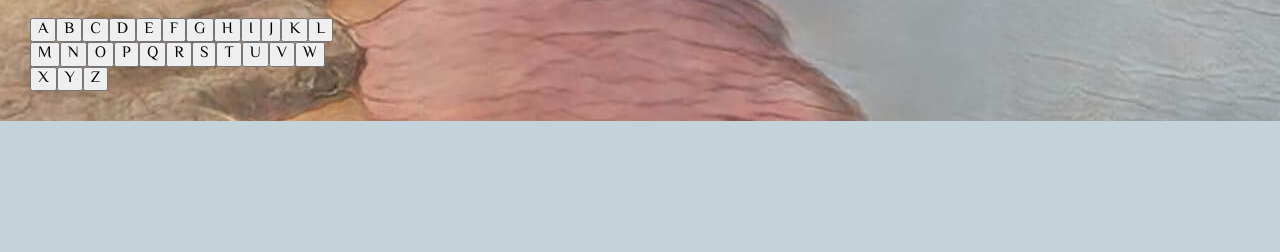
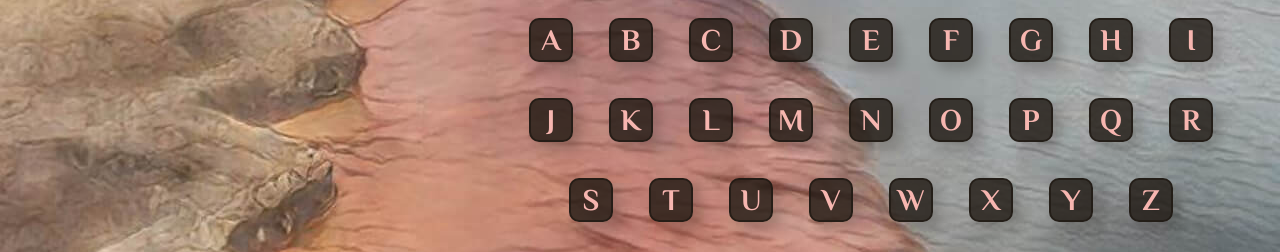
Before and after one commit to learnwbdev/hangman, a website built with webpack: page src/template.html in a window 1280 px wide. Shown: the part 631-883 px from the top of the page. Before the commit the page ends 800 px from the top, so only its background shows below. Built offline with nearby package versions, Linux system fonts and the light colour scheme.

Commit message:
fix: add style for keypad section in scss

```diff
--- a/src/sass/base/_base.scss
+++ b/src/sass/base/_base.scss
@@ -8,6 +8,7 @@ html {
   display: flex;
   justify-content: center;
   background-color: variables.$bg-color;
+  user-select: none;
 }
 
 .app-container {
--- a/src/sass/layout/_app-container.scss
+++ b/src/sass/layout/_app-container.scss
@@ -6,6 +6,8 @@
     "header header"
     "gallow counter"
     "gallow word"
-    "gallow hint";
+    "gallow hint"
+    "gallow keypad";
   box-sizing: border-box;
+  pointer-events: none;
 }
--- a/src/sass/layout/_index.scss
+++ b/src/sass/layout/_index.scss
@@ -4,3 +4,4 @@
 @forward "counter";
 @forward "word";
 @forward "hint";
+@forward "keypad";
--- /dev/null
+++ b/src/sass/layout/_keypad.scss
@@ -0,0 +1,47 @@
+@use "../abstracts/variables";
+@use "../base/typography";
+
+.keypad {
+  grid-area: keypad;
+}
+
+.keypad__container {
+  display: flex;
+  justify-content: center;
+  gap: 2.25rem;
+  flex-wrap: wrap;
+}
+
+.keypad__key {
+  @include typography.keypad-letter-font;
+  width: 2.75rem;
+  height: 2.75rem;
+  background-color: variables.$key-bg-color-active;
+  color: variables.$text-color-on-backdrop;
+  display: flex;
+  justify-content: center;
+  align-items: baseline;
+  text-align: center;
+  padding: 0.5rem;
+  box-shadow: 0.5rem 0.5rem 0.75rem variables.$key-bg-color-inactv;
+  transition: all 0.3s ease-out;
+  border: 2px solid variables.$key-bg-color-active;
+  border-radius: 0.625rem;
+  box-sizing: border-box;
+  pointer-events: auto;
+}
+
+@media (hover: hover) {
+  .keypad__key:hover {
+    background-color: variables.$text-color-on-backdrop;
+    color: variables.$text-color-basic;
+    border: 2px solid variables.$key-bg-color-active;
+    cursor: pointer;
+  }
+}
+
+.keypad__key_inactive {
+  background-color: variables.$key-bg-color-inactv;
+  color: variables.$text-color-basic;
+  pointer-events: none;
+}
--- a/src/sass/layout/_word.scss
+++ b/src/sass/layout/_word.scss
@@ -36,3 +36,7 @@
   background-color: variables.$text-color-basic;
   border-radius: 0.25rem;
 }
+
+.word__letter_open .letter__line {
+  display: none;
+}
```
